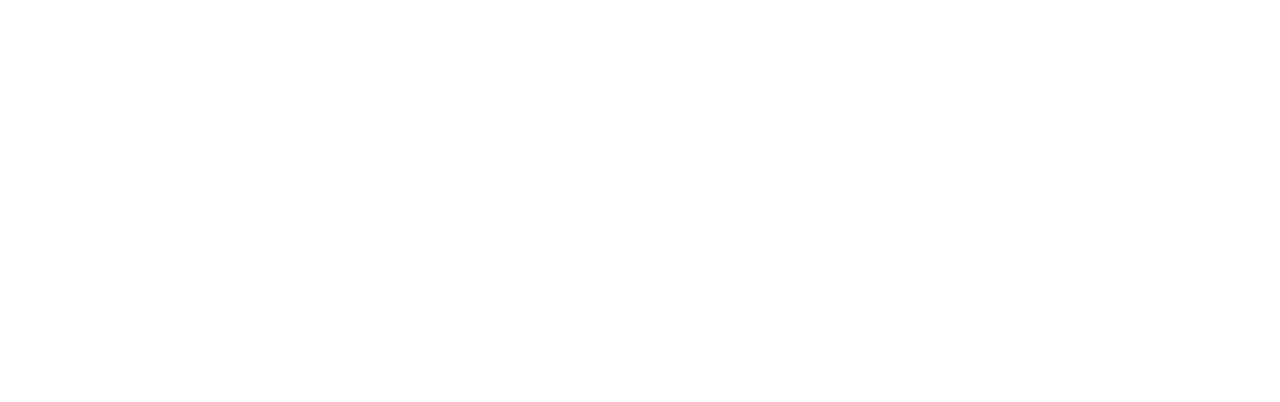
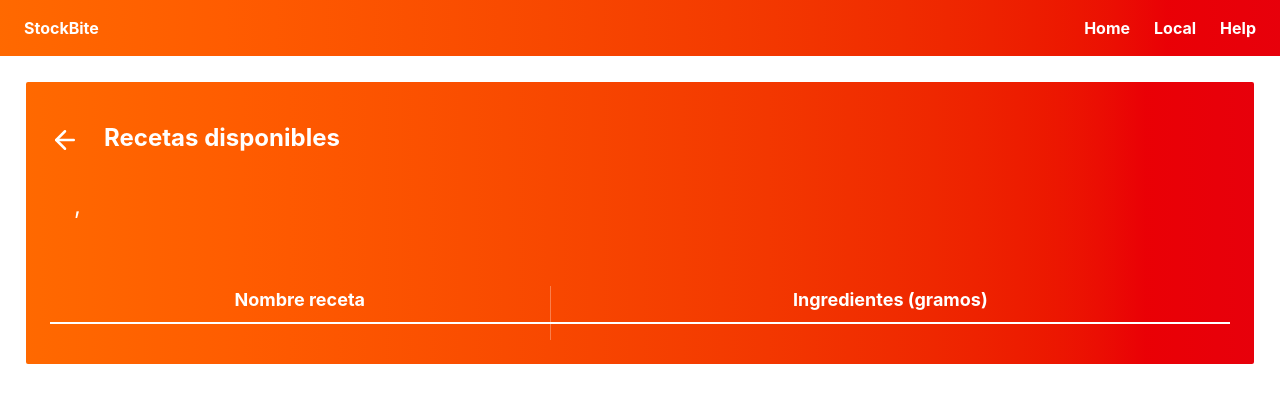
Before and after one commit to VicenteAB/Frontend-StockBite2.0, a React (Vite) app: page /restaurante/1/recetas in a window 1280 px wide. Before the commit this address had no page. Shown: the top 402 px of the page. Built offline with nearby package versions, Linux system fonts and the light colour scheme; no server answers.

Commit message:
Se agrega vista para listar recetas por restaurante, y recetaService

```diff
--- a/src/App.jsx
+++ b/src/App.jsx
@@ -5,6 +5,7 @@
 import Layout from './components/Layout'
 import Restaurante from './pages/RestauranteDetalle'
 import RestauranteDetalle from './pages/RestauranteDetalle'
+import Recetas from './pages/Recetas'
 
 function App() {
   return (
@@ -21,6 +22,12 @@
             <RestauranteDetalle/>
           </Layout>
         } />
+        <Route path="/restaurante/:id/recetas" element={
+          <Layout>
+            <Recetas/>
+          </Layout>
+        }
+        />
       </Routes>
     </div>
   )
--- /dev/null
+++ b/src/pages/Recetas.jsx
@@ -0,0 +1,50 @@
+import { useParams } from "react-router-dom"
+import { useState, useEffect } from "react"
+import { obtenerInsumosPorRestaurante, obtenerRestaurantePorId } from "../services/restauranteDetalleService"
+import { obtenerRecetas, obtenerInsumosPorReceta } from "../services/recetaService"
+import { ArrowLeft } from 'lucide-react';
+
+export default function Receteas() {
+
+    const { id } = useParams()
+
+    const [restaurante, setRestaurante] = useState({})
+
+    useEffect(() => {
+        obtenerRestaurantePorId(id).then(data => setRestaurante(data))
+    },[])
+
+    return (
+        <div>
+            <div className="text-lg text-white border-2 bg-gradient-to-r from-orange-500 to-red-600 rounded mt-6 p-6 ml-6 mr-6">
+
+                <div className="flex items-center">
+                    <ArrowLeft onClick={() => window.history.back()} className="cursor-pointer" size={30} />
+                    <h1 className="mb-5 pt-4 text-2xl font-bold pl-6">Recetas disponibles</h1>
+                </div>
+
+                <div className="flex justify-between items-center px-6 py-4">
+                    <h1 className="text-2xl">{restaurante.nombre}, {restaurante.direccion}</h1>
+                </div>
+
+                {/* Tabla de insumos */}
+                <table className="w-full mt-12">
+                    <thead className="border-b-2 border-white">
+                        <tr className="divide-x divide-white/30">
+                            <th className="px-6 pb-2">Nombre receta</th>
+                            <th className="px-6 pb-2">Ingredientes (gramos)</th>
+                        </tr>
+                    </thead>
+                    <tbody className="divide-y divide-white/30">
+                        {/** {insumosPorRestaurante.map(ir => ( */}
+                            <tr className="divide-x divide-white/30">
+                                <td className="px-6 py-2"></td>
+                                <td className="px-6 py-2"></td>
+                            </tr>
+                        {/** ))} */}
+                    </tbody>
+                </table>
+            </div>
+        </div>
+    )
+}
--- a/src/pages/RestauranteDetalle.jsx
+++ b/src/pages/RestauranteDetalle.jsx
@@ -1,4 +1,4 @@
-import { useParams } from "react-router-dom"
+import { useParams, useNavigate } from "react-router-dom"
 import { useState, useEffect } from "react"
 import { obtenerInsumosPorRestaurante, obtenerRestaurantePorId } from "../services/restauranteDetalleService"
 import { guardarInsumoEnRestaurante, eliminarInsumo, actualizarInsumo } from "../services/insumoService"
@@ -8,7 +8,9 @@
 import ModalConfirmarEliminar from "../modals/ModalConfirmarEliminar"
 
 
-export default function RestauranteDetalle({ }) {
+export default function RestauranteDetalle() {
+
+    const navigate = useNavigate()
 
     const { id } = useParams()
     const [insumosPorRestaurante, setInsumosPorRestaurante] = useState([])
@@ -97,13 +99,22 @@
         }
     }
 
+    const handleClick = () => {
+        navigate(`/restaurante/${restaurante.id}/recetas`)
+    }
+
     return (
         <div>
             <div className="text-lg text-white border-2 bg-gradient-to-r from-orange-500 to-red-600 rounded mt-6 p-6 ml-6 mr-6">
-                <h1 className="pt-4 text-2xl font-bold pl-6">{restaurante.nombre}</h1>
-                <h2 className="text-lg pt-4 pb-10 text-2xl font-bold pl-6">{restaurante.direccion}</h2>
-                <div className="">
-                    <button onClick={handleMostrarModal} className="cursor-pointer p-2 flex pl-6 mb-10 border-2 rounded w-1/6 justify-center">Agregar insumo</button>
+                <h1 className="mb-5 pt-4 text-2xl font-bold pl-6">Insumos de Restaurante</h1>
+
+                <div className="flex justify-between items-center px-6 py-4">
+                    <h1 className="text-2xl">{restaurante.nombre}, {restaurante.direccion}</h1>
+
+                    <div className="flex gap-6">
+                        <button onClick={handleMostrarModal} className="cursor-pointer p-2 border-2 rounded">Agregar insumo a este restaurante</button>
+                        <button onClick={handleClick} className="cursor-pointer p-2 border-2 rounded">Ver recetas de este restaurante</button>
+                    </div>
                 </div>
 
                 {/* Modal para agregar insumo (formulario) */}
@@ -114,7 +125,7 @@
                 />
 
                 {/* Tabla de insumos */}
-                <table className="w-full">
+                <table className="w-full mt-12">
                     <thead className="border-b-2 border-white">
                         <tr className="divide-x divide-white/30">
                             <th className="px-6 pb-2">Nombre insumo</th>
--- /dev/null
+++ b/src/services/recetaService.js
@@ -0,0 +1,28 @@
+import axios from "axios";
+
+const API_URL = "http://localhost:8080";
+
+export const obtenerRecetas = async () => {
+
+    const token = localStorage.getItem('token');
+
+    const response = await axios.get(`${API_URL}/recetas`, {
+        headers: {
+            Authorization: `Bearer ${token}`
+        }
+
+    })
+    return response.data;
+}
+
+export const obtenerInsumosPorReceta = async (idReceta) => {
+
+    const token = localStorage.getItem('token');
+
+    const response = await axios.get(`${API_URL}/recetaInsumos/${idReceta}`, {
+        headers: {
+            Authorization: `Bearer ${token}`
+        }
+    })
+    return response.data;
+}
```
